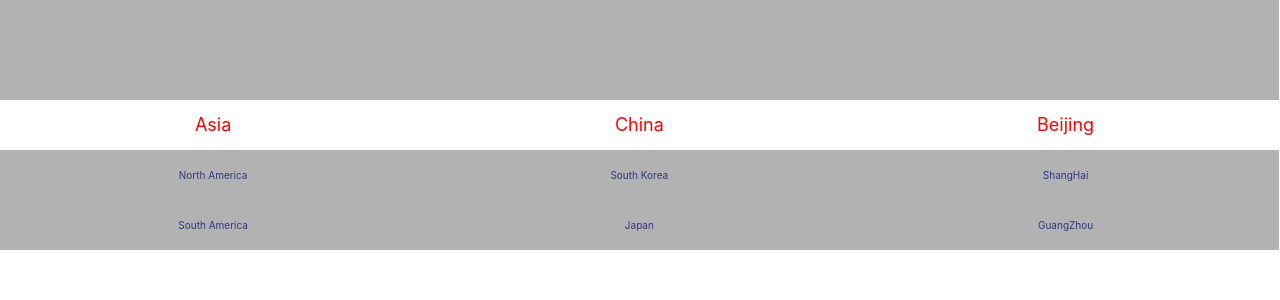
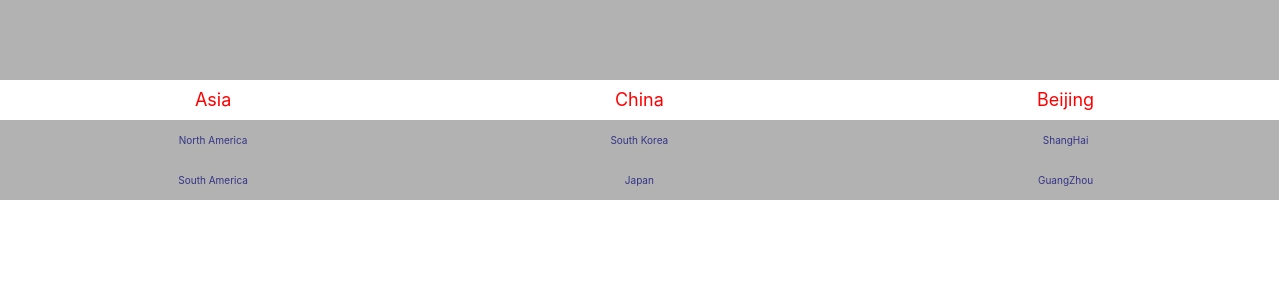
Before and after one commit to lexguy/react-slidepicker, a React (Create React App) app: page / in a window 1280 px wide. Shown: the top 300 px of the page. Built offline with nearby package versions, Linux system fonts and the light colour scheme.

Commit message:
clean code

```diff
--- a/src/Test/slide.js
+++ b/src/Test/slide.js
@@ -1,7 +1,7 @@
 /*
  * @Author: xuwei
  * @Date: 2021-01-08 11:20:53
- * @LastEditTime: 2021-01-22 16:58:15
+ * @LastEditTime: 2021-01-22 18:32:40
  * @LastEditors: xuwei
  * @Description:
  */
@@ -14,10 +14,10 @@ export default function App() {
     <div>
       <CascadePicker
         dataSource={Data}
+        pickerDeep={3}
         pickerStyle={{
           visibleNum: 5,
-          // TODO  itemHeight 不设置读不到默认值
-          itemHeight: 50,
+          itemHeight: 40,
           normalFontColor: "#00a",
           normalFontSize: 10,
           activeFontSize: 18,
--- a/src/react-slidepicker/src/index.tsx
+++ b/src/react-slidepicker/src/index.tsx
@@ -1,7 +1,7 @@
 /*
  * @Author: xuwei
  * @Date: 2021-01-08 10:41:34
- * @LastEditTime: 2021-01-22 17:46:58
+ * @LastEditTime: 2021-01-22 18:36:27
  * @LastEditors: xuwei
  * @Description:
  */
@@ -12,11 +12,14 @@ interface IRef {
   resetData: () => void;
 }
 interface IPickerProps {
-  itemHeight: number;
-  // list: [];
   dataSource: any[];
+  pickerDeep: number;
+  confirm: () => void;
+  onceChange: () => void;
+  cancel: () => void;
   pickerStyle: ISingleProps;
-  pickerDeep: number;
+  headOptions: {};
+  customHead: {};
 }
 
 const defaultProps = {
@@ -32,15 +35,11 @@ const defaultProps = {
 
 class CascadePicker extends React.PureComponent<IPickerProps> {
   static defaultProps = defaultProps;
-  // state: {
-  //   result: [];
-  // };
   state: {
     lv1List: [];
     lv2List: [];
     lv3List: [];
   };
-  refArray: React.RefObject<IRef>[];
   result: any[]; //保存已选择的结果,只存 Index
   constructor(props: any) {
     super(props);
@@ -50,17 +49,15 @@ class CascadePicker extends React.PureComponent<IPickerProps> {
       lv3List: [],
     };
     this.result = [];
-    this.refArray = [];
-    this.initRefArray();
   }
 
   componentDidMount() {
     this.dismantleL1Data();
   }
 
-  /** -----------------------------------  ----------------------------------------- */
+  /** ----------------------------------- State ----------------------------------------- */
   dismantleL1Data = () => {
-    const { dataSource, pickerDeep } = this.props;
+    const { dataSource } = this.props;
     const lv1List = [];
     for (let i = 0; i < dataSource.length; i++) {
       const element = dataSource[i];
@@ -88,10 +85,6 @@ class CascadePicker extends React.PureComponent<IPickerProps> {
     this.result[2] = 0;
     const lv2List = plv2List || this.state.lv2List;
     const lv2Index = this.result[1];
-
-    console.info("lv2List", lv2List);
-    console.info("lv2Index", lv2Index);
-
     const lv2obj: { list: {}[] } = lv2List[lv2Index];
     if (lv2obj && lv2obj.list && lv2obj.list.length > 0) {
       this.setState({ lv3List: lv2obj.list });
@@ -102,29 +95,15 @@ class CascadePicker extends React.PureComponent<IPickerProps> {
 
   /** ----------------------------------- Data ----------------------------------------- */
 
-  initRefArray = () => {
-    const { pickerDeep } = this.props;
-    for (let i = 0; i < pickerDeep; i++) {
-      this.refArray[i] = React.createRef();
-    }
-  };
   setData = (checkedIndex: number, inparindex: number) => {
     this.result[inparindex] = checkedIndex;
-    const { pickerDeep } = this.props;
-    // if (inparindex < pickerDeep) {
-    //   for (let i = inparindex + 1; i < this.refArray.length; i++) {
-    //     this.result[i] = 0;
-    //     const element = this.refArray[i];
-    //     if (element && element.current) {
-    //       element.current.resetData();
-    //     }
-    //   }
-    // }
     if (inparindex === 0) {
       this.dismantleL2Data();
     } else if (inparindex === 1) {
       this.dismantleL3Data();
     }
+    console.info("check", checkedIndex);
+    console.info("inparindex", inparindex);
   };
 
   /** ----------------------------------- Render ----------------------------------------- */
@@ -143,19 +122,14 @@ class CascadePicker extends React.PureComponent<IPickerProps> {
         }}
       >
         {new Array(TProps.pickerDeep).fill(1).map((ele, index) => {
-          // console.info("elelist", ele.list);
           return (
             <Slide
-              ref={this.refArray[index]}
               key={index}
               {...SingleProps}
+              pickerDeep={TProps.pickerDeep}
               list={listArray[index]}
-              // list={[{}, {}, {}, {}]}
               inparindex={index}
               done={this.setData}
-              // activeFontColor={"#000"}
-              // normalFontColor={"#000"}
-              // activeFontSize={20}
             />
           );
         })}
@@ -166,50 +140,4 @@ class CascadePicker extends React.PureComponent<IPickerProps> {
   }
 }
 
-// function CascadePicker(props: IPickerProps) {
-//   const singleRef = useRef<IRef>(null);
-
-//   const setData = (checkedIndex: number, inparindex: number) => {
-//     // const result = this.state.result.slice();
-//     // result[inparindex]=
-//   };
-
-//   /** ----------------------------------- Render ----------------------------------------- */
-
-//   const TProps = props;
-//   const SingleProps = TProps.pickerStyle;
-//   return (
-//     <div
-//       style={{
-//         height: SingleProps.visibleNum * SingleProps.itemHeight,
-//         flexDirection: "row",
-//         display: "flex",
-//         overflow: "hidden",
-//       }}
-//     >
-//       {[1, 2, 3].map((ele, index) => (
-//         <Slide
-//           ref={singleRef}
-//           key={index}
-//           {...SingleProps}
-//           // list={this.props.dataSource}
-//           list={[{}, {}, {}, {}]}
-//           inparindex={index}
-//           done={() => {
-//             if (singleRef.current) {
-//               singleRef.current.show();
-//             }
-//           }}
-//           // done={this.setData}
-//           // activeFontColor={"#000"}
-//           // normalFontColor={"#000"}
-//           // activeFontSize={20}
-//         />
-//       ))}
-
-//       <div />
-//     </div>
-//   );
-// }
-
 export default { CascadePicker };
--- a/src/react-slidepicker/src/single.tsx
+++ b/src/react-slidepicker/src/single.tsx
@@ -1,7 +1,7 @@
 /*
  * @Author: xuwei
  * @Date: 2021-01-08 10:41:24
- * @LastEditTime: 2021-01-22 17:24:28
+ * @LastEditTime: 2021-01-22 18:18:40
  * @LastEditors: xuwei
  * @Description:
  */
@@ -35,6 +35,7 @@ export interface ISingleProps {
 
 export interface ISingleProps {
   list: any[];
+  pickerDeep: number;
 }
 
 interface ICurrent {
@@ -56,6 +57,7 @@ export const defaultSingleProps = {
   normalFontColor: "#0a0",
   inparindex: 1,
   done: () => {},
+  pickerDeep: 3,
 };
 
 // SingleSlide.defaultProps = defaultSingleProps;
@@ -75,6 +77,7 @@ function SingleSlide(props: ISingleProps = defaultSingleProps, ref: any) {
     normalFontColor,
     inparindex,
     done,
+    pickerDeep,
   } = props;
 
   const unuseNum = (visibleNum - 1) / 2;
@@ -84,6 +87,9 @@ function SingleSlide(props: ISingleProps = defaultSingleProps, ref: any) {
 
   const [offsetY, setOffSetY] = useState(maxOffset);
   const [checkedIndex, setCheckedIndex] = useState(0);
+
+  const Width = (100 / pickerDeep).toFixed(1);
+  // const Width = 33.3;
 
   // 保存实例变量的 useRef 的（TS）类型是自定义interface,
   // 绑定到 DOM div 上的时候是 HTMLDivElement
@@ -168,7 +174,7 @@ function SingleSlide(props: ISingleProps = defaultSingleProps, ref: any) {
   /** ----------------------------------- Render ----------------------------------------- */
 
   const maskstyle = {
-    width: "33.3vw",
+    width: `${Width}vw`,
     height: unuseNum * itemHeight,
     opacity: normalBgOpacity,
     backgroundColor: normalBgColor,
@@ -179,13 +185,13 @@ function SingleSlide(props: ISingleProps = defaultSingleProps, ref: any) {
       onTouchMove={onMoving}
       onTouchStart={onStart}
       onTouchEnd={onMoveEnd}
-      style={{ width: "33.3vw", position: "relative", ...notouch }}
+      style={{ width: `${Width}vw`, position: "relative", ...notouch }}
     >
       <div
         style={{
           position: "absolute",
           transform: `translateY(${offsetY}px)`,
-          width: `33.3vw`,
+          width: `${Width}vw`,
           display: "inline-block",
           overflow: "hidden",
         }}
@@ -197,10 +203,10 @@ function SingleSlide(props: ISingleProps = defaultSingleProps, ref: any) {
               color: index === checkedIndex ? activeFontColor : normalFontColor,
               fontSize:
                 index === checkedIndex ? activeFontSize : normalFontSize,
+              lineHeight: `${itemHeight}px`,
+              height: itemHeight,
               display: "inline-block",
               textAlign: "center",
-              height: itemHeight,
-              lineHeight: `50px`,
               width: "100%",
               textOverflow: "ellipsis",
               whiteSpace: "nowrap",
@@ -215,7 +221,7 @@ function SingleSlide(props: ISingleProps = defaultSingleProps, ref: any) {
       <div style={maskstyle} />
       <div
         style={{
-          width: "33.3vw",
+          width: `${Width}vw`,
           height: itemHeight,
           opacity: activeBgOpacity,
           backgroundColor: activeBgColor,
```
Also changed, not shown: 1 other file (tests, documents, lock files or other folders).
